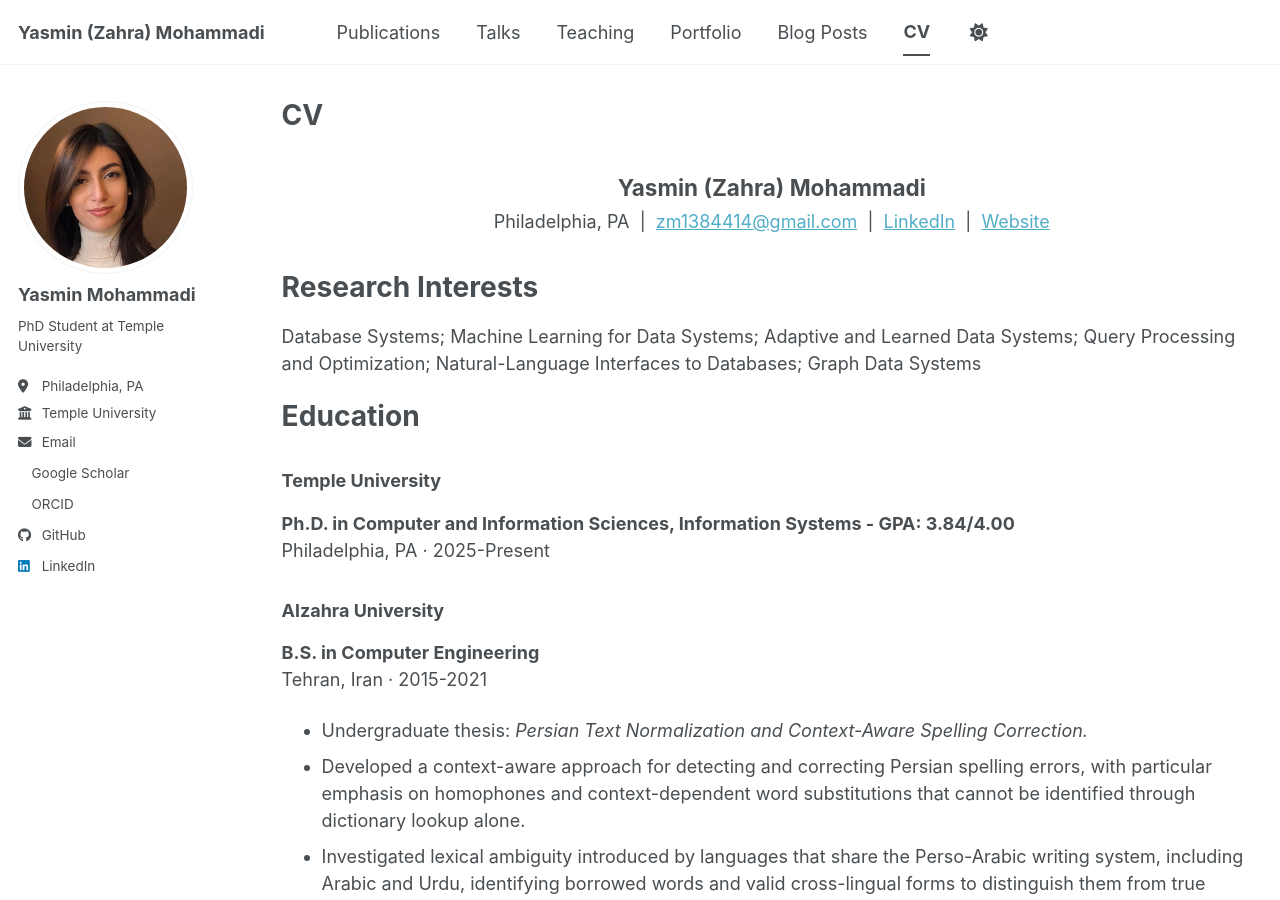
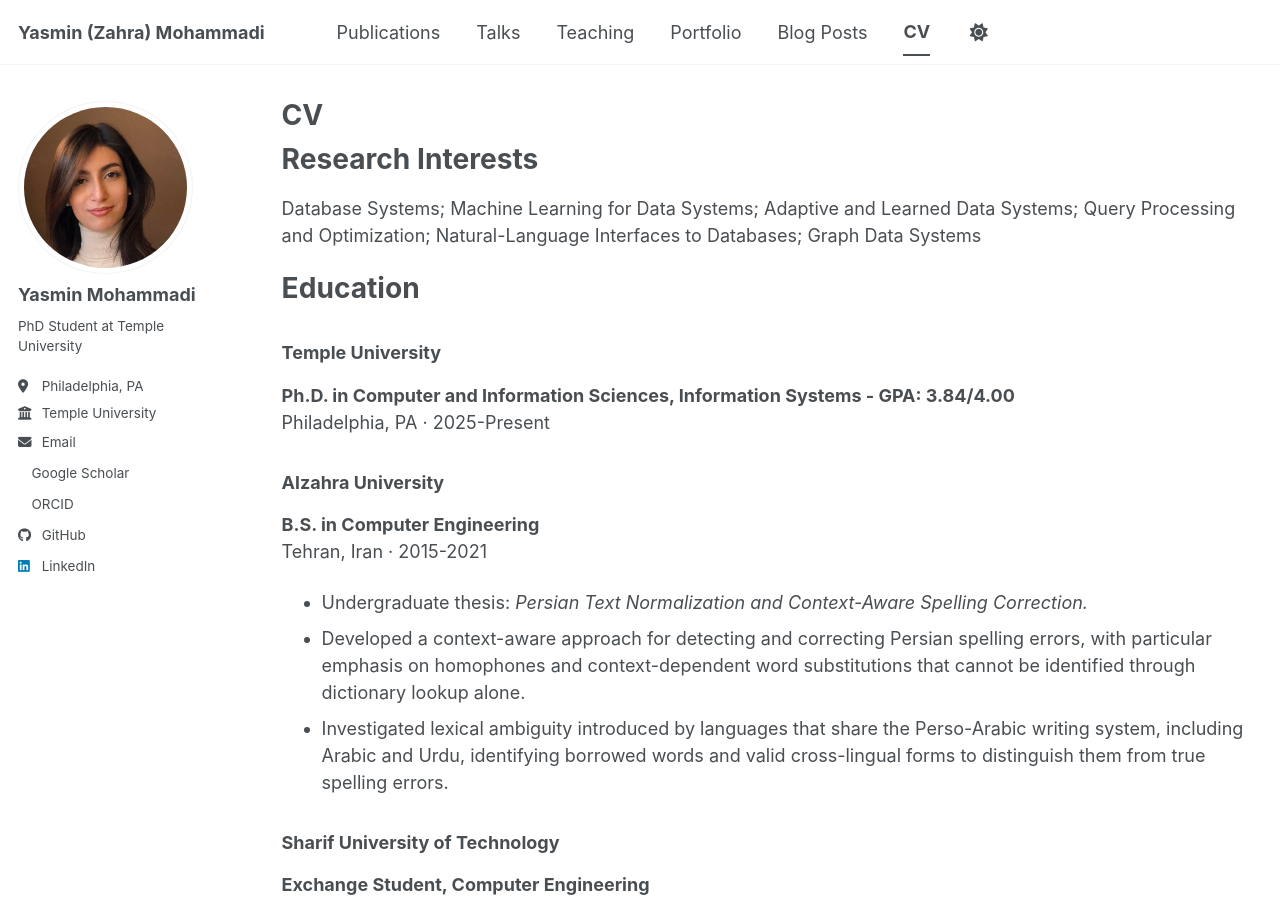
Before and after one commit to YasmeanMohammadi/YasmeanMohammadi.github.io, a Jekyll site: the page built from _pages/cv.md, in a window 1280 px wide and 900 px high. Built offline with Jekyll 4.4.1, drawn with Linux system fonts in a browser that asks for light colours; a style sheet for code colours, icons or effects is not loaded.

Commit message:
updating CV

```diff
--- a/_pages/cv.md
+++ b/_pages/cv.md
@@ -6,11 +6,6 @@ author_profile: true
 redirect_from:
   - /resume
 ---
-
-<div style="text-align: center; margin-bottom: 2rem;">
-  <h2 style="margin-bottom: 0.4rem;">Yasmin (Zahra) Mohammadi</h2>
-  Philadelphia, PA &nbsp;|&nbsp; <a href="mailto:zm1384414@gmail.com">zm1384414@gmail.com</a> &nbsp;|&nbsp; <a href="https://www.linkedin.com/in/yasmin-mohammadi-4a41b5151">LinkedIn</a> &nbsp;|&nbsp; <a href="/">Website</a>
-</div>
 
 Research Interests
 ======
```
